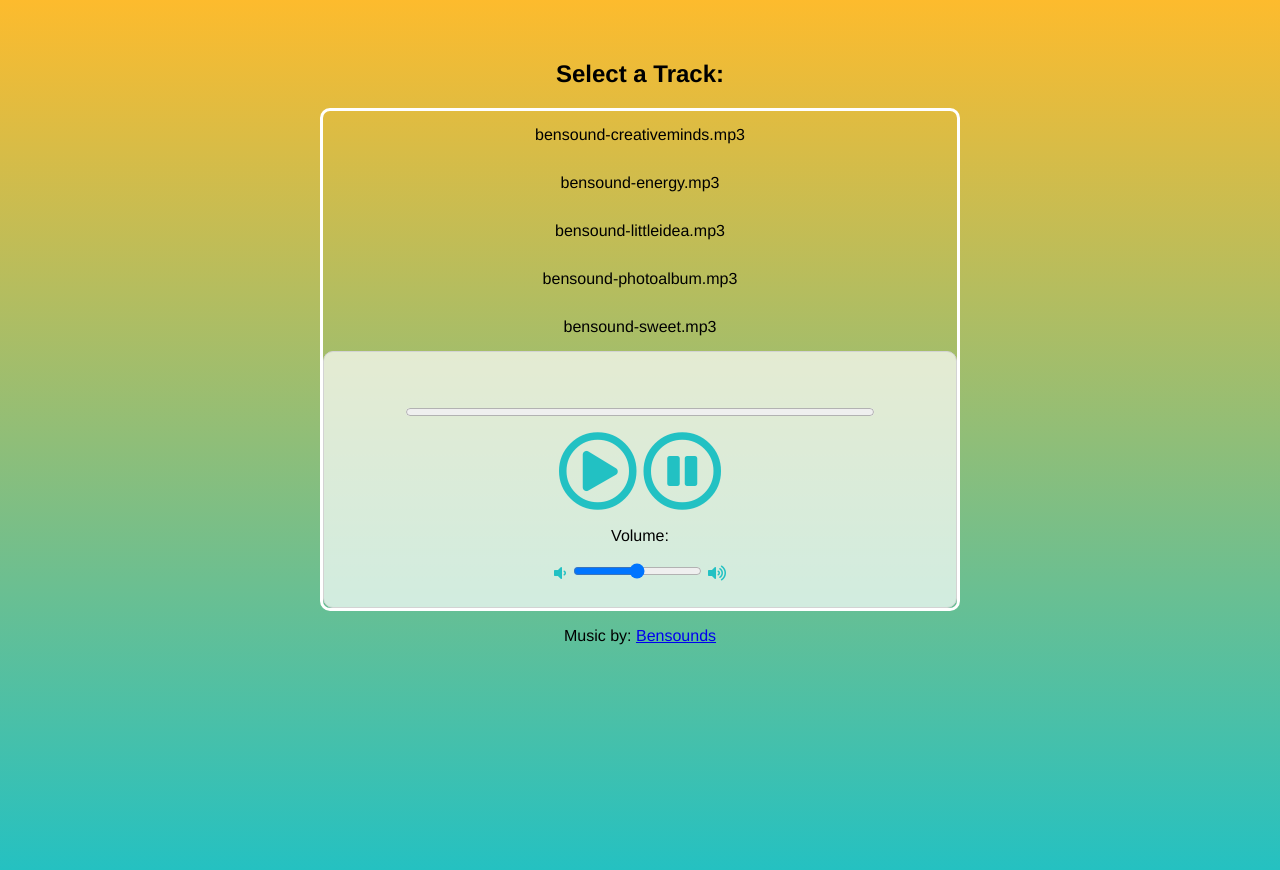
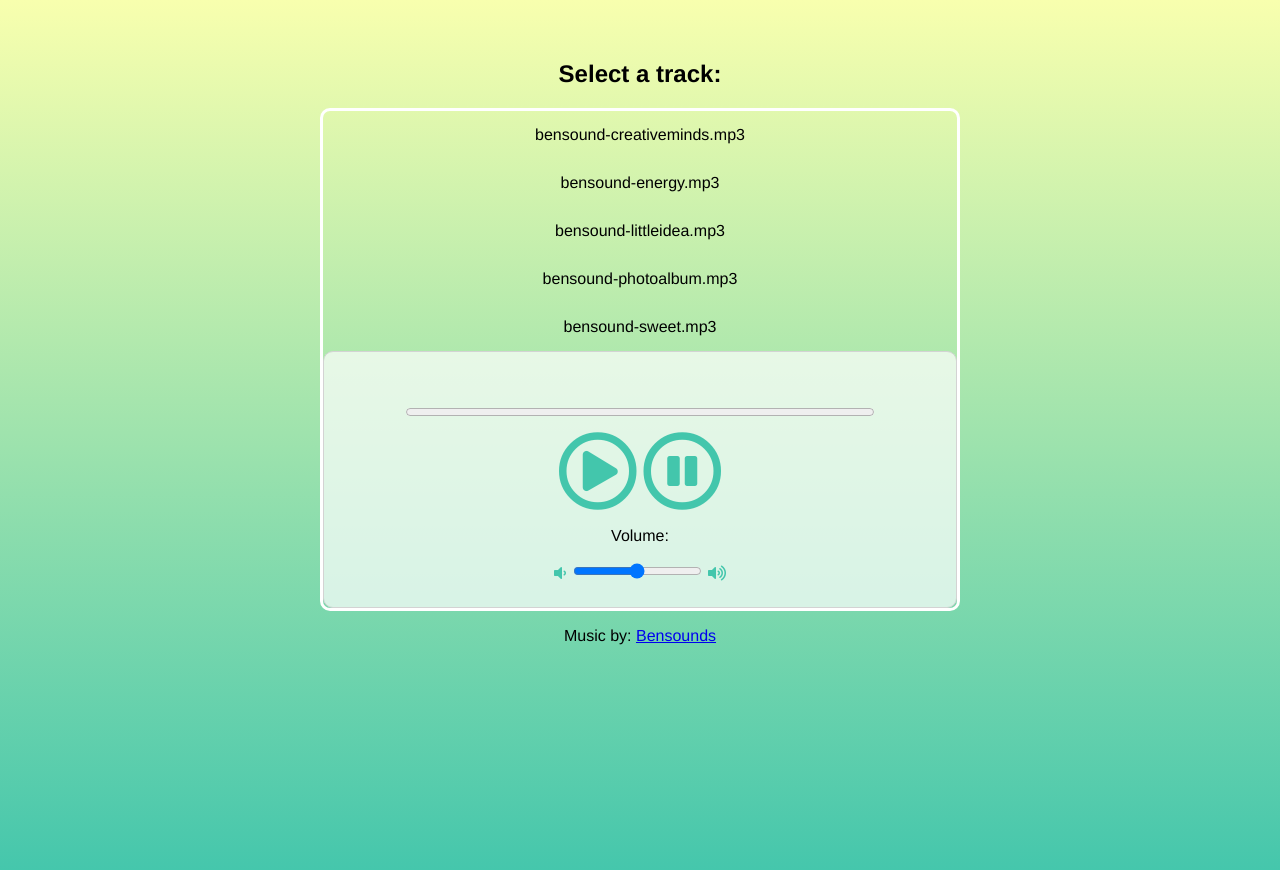
Before and after one commit to petitlatte/musicplayer, a plain HTML site: page index.html in a window 1280 px wide. Drawn offline with Linux system fonts and the light colour scheme.

Commit message:
updated background

```diff
--- a/css/styles.css
+++ b/css/styles.css
@@ -1,8 +1,8 @@
 @charset "utf-8";
 
 body{
-background: rgb(34,193,195);
-background: linear-gradient(0deg, rgba(34,193,195,1) 0%, rgba(253,187,45,1) 100%);
+background:#43C6AC;
+background: linear-gradient(0deg, #43C6AC,#F8FFAE);
 	width: 50%;
 	margin: 20px auto;
 	padding: 20px;
@@ -35,12 +35,12 @@ li:hover, i:hover{
 
 li:hover{
 color:white;
- background-color:rgba(34,193,195,1);
+ background-color:#43C6AC;
 transition: 1s ease;
 }
 
 i:hover{
-	opacity: 0.3;
+	opacity: 0.6;
 	transition: 0.5s ease;
 }
 
@@ -52,7 +52,7 @@ background-color: rgba(255, 255, 255, .7);
 }
 
 i{
-	color:rgba(34,193,195,1);
+	color:#43C6AC;
 }
 
 progress {
--- a/index.html
+++ b/index.html
@@ -10,7 +10,7 @@
 <body>
 
 
-	<h2>Select a Track:</h2>
+	<h2>Select a track:</h2>
 <div class ="container">
 	<div id = "songList"></div>
 
```
